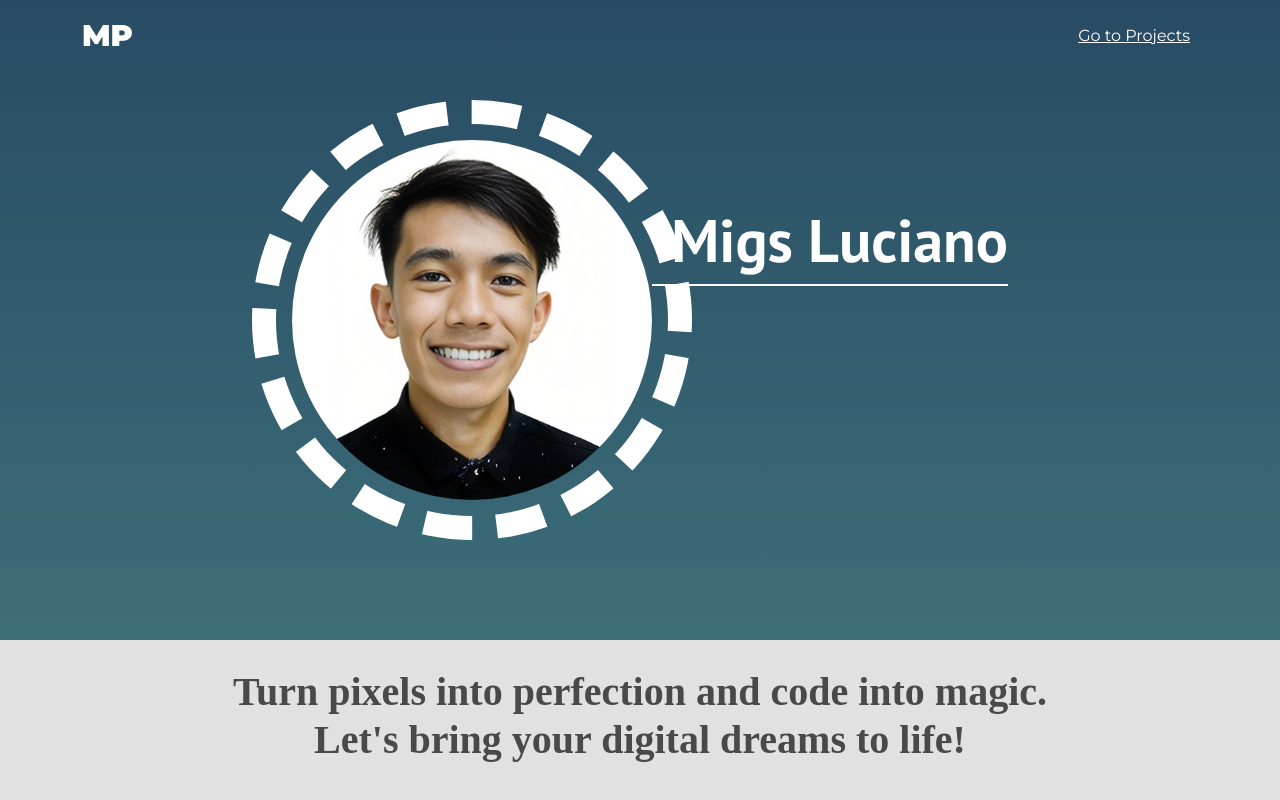
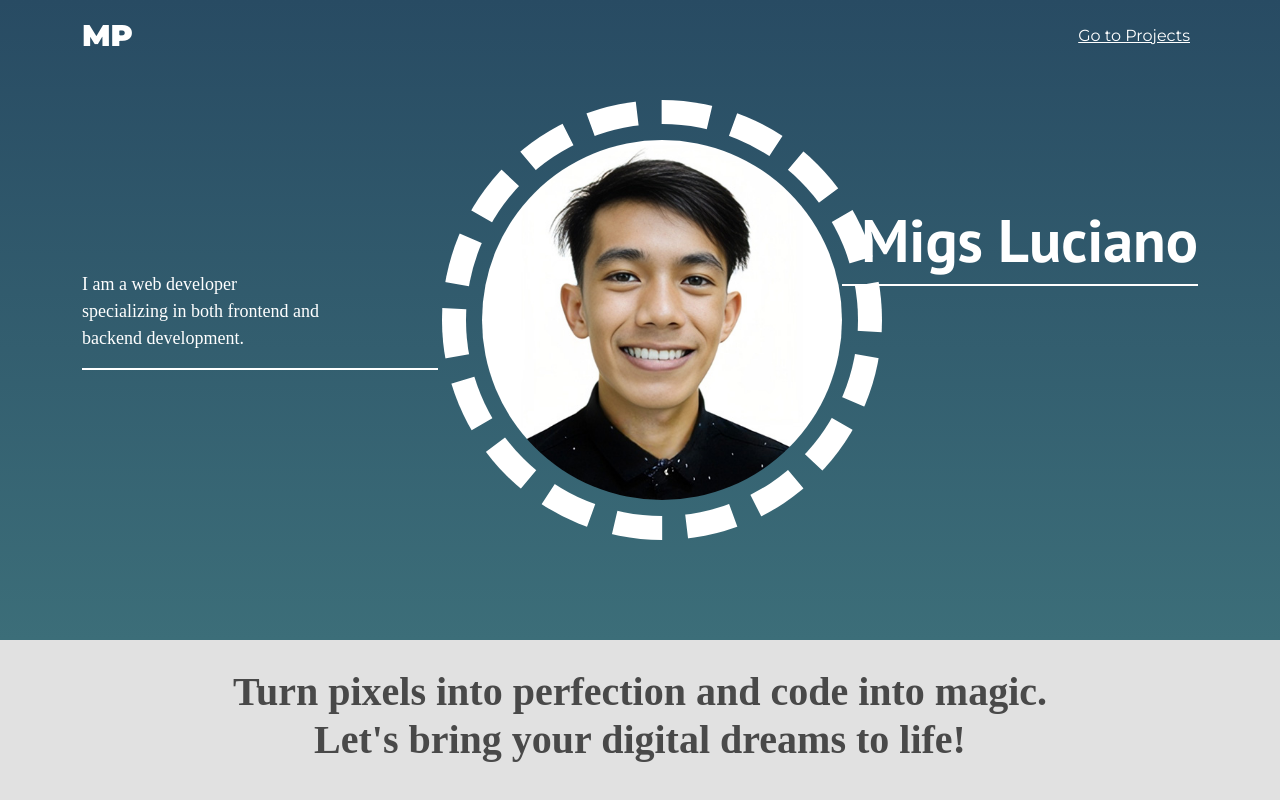
Before and after one commit to MigsLuciano1998/migsprofile, a React (Create React App) app: page / in a window 1280 px wide. Shown: the top 800 px of the page. Built offline with nearby package versions, Linux system fonts and the light colour scheme; a web font is replaced by a local one.

Commit message:
show desc when xl screen

```diff
--- a/src/home/BodyHome.js
+++ b/src/home/BodyHome.js
@@ -44,7 +44,7 @@ function BodyHome() {
         className={`home-banner-container-fluid ${isHovered ? 'hovered' : 'parent'}`}>
         <Container className='home-banner-container'>
             <Row className='h-100 align-items-center justify-content-center'>
-              <Col className="col-lg-4 d-lg-dblock d-md-dnone d-sm-none">
+              <Col className="col-lg-4 d-xl-block d-lg-dblock d-md-dnone d-sm-none">
                 <div className='text-white banner-text-left'>
                   <div className='text'>
                     I am a web developer specializing in both frontend and backend development.
```
